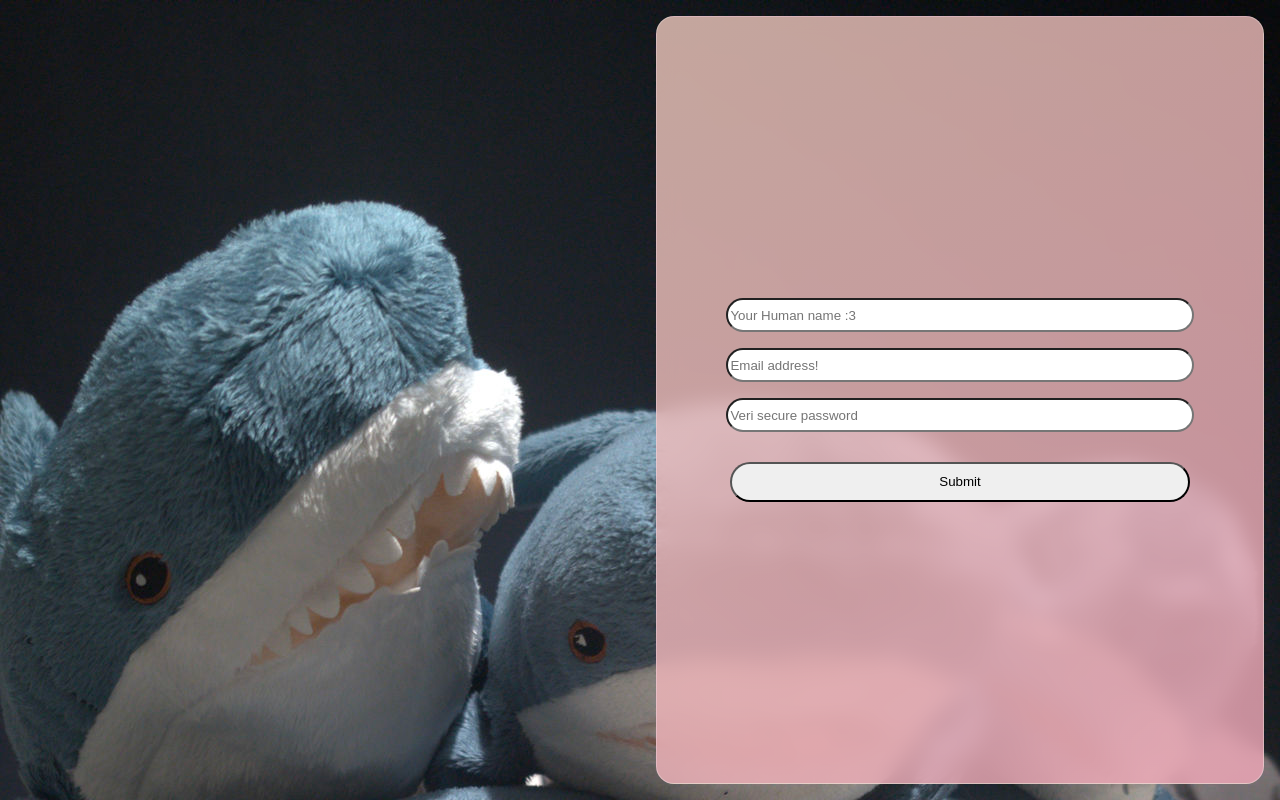
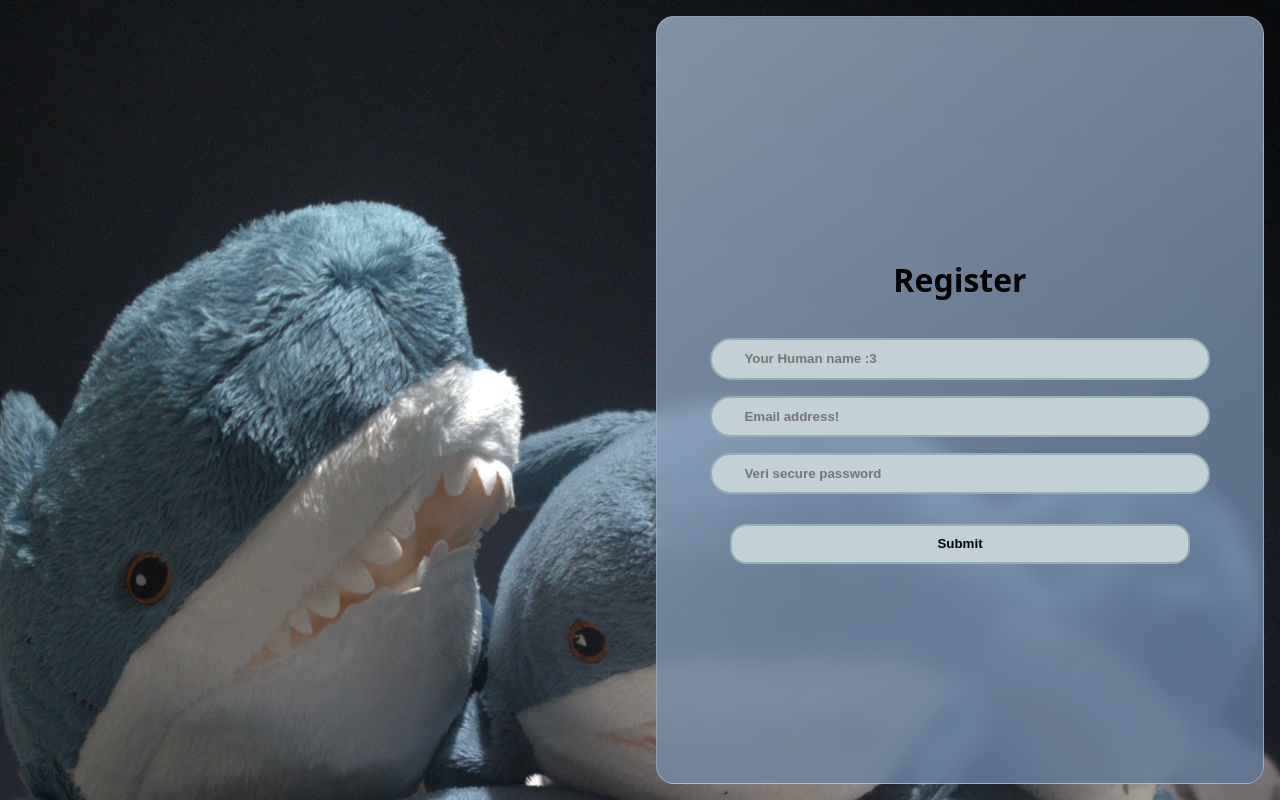
Before and after one commit to V3NCO/Hajdentity, a Nuxt app in the folder frontend/: page /register in a window 1280 px wide. Built offline with nearby package versions, Linux system fonts and the light colour scheme.

Commit message:
omg this is completly broken

```diff
--- a/frontend/app/app.vue
+++ b/frontend/app/app.vue
@@ -3,3 +3,62 @@
     <NuxtPage />
   </div>
 </template>
+<style>
+html, body {
+  height: 100%;
+  margin: 0;
+}
+
+body {
+  overflow: hidden;
+  background-image: url("/stocksharks.jpeg");
+  font-family: "Noto Sans";
+  /* Eventually this would be an animated carousel of shark images from users */
+  /* Maybe scrolling cards, because simple images side by side would look wrong and blending them with gradients would look wrong too */
+}
+
+#app, #__nuxt {
+  height: 100%;
+}
+
+
+input {
+  border-radius: 10rem;
+  border: 2px solid #95ADB6;
+  background-color: #C3D0D5;
+  font-weight: 600;
+  color: black;
+}
+
+button {
+  border-radius: 1rem;
+  border: 2px solid #95ADB6;
+  background-color: #C3D0D5;
+  font-weight: 700;
+}
+
+button:hover {
+  border: 3px solid #95ADB6;
+  background-color: #E3F0F5;
+}
+
+button:active {
+  border: 3px solid #859DA6;
+  background-color: #A3B0B5;
+}
+
+input:user-invalid {
+  border: 2px solid #EF959C;
+  background-color: #F7CACE;
+}
+
+.err {
+  color: #EC839B;
+  background-color: #F7CACE;
+  font-size: 0.85rem;
+  font-weight: 600;
+  margin: -0.5rem 0 0 0;
+  text-align: left;
+  align-self:baseline
+}
+</style>
--- a/frontend/app/pages/register/index.vue
+++ b/frontend/app/pages/register/index.vue
@@ -19,14 +19,36 @@ const username = ref('')
 const email = ref('')
 const password = ref('')
 
+type FieldErrors = Partial<Record<'username' | 'email' | 'password', string>>
+const errors = ref<FieldErrors>({})
+
+function validate() {
+  const next: FieldErrors = {}
+
+  const u = username.value
+  if (!u) next.username = 'Username is required'
+  else if (u.length < 3) next.username = 'Username must be at least 3 characters'
+  else if (u.length > 96) next.username = 'Username must be at most 96 characters'
+  else if (!/^(?:[A-Za-z0-9_]|-){3,96}$/.test(u)) next.username = 'Only letters, numbers, underscores, and hyphens allowed'
+
+  const e = email.value
+  if (!e) next.email = 'Email is required'
+  else if (!/^[^\s@]+@[^\s@]+\.[^\s@]+$/.test(e)) next.email = 'Enter a valid email address'
+
+  const p = password.value
+  if (!p) next.password = 'Password is required'
+  else if (p.length < 16) next.password = 'Password must be at least 16 characters'
+
+  errors.value = next
+  return Object.keys(next).length === 0
+}
+
+function onInput() {
+  validate()
+}
+
 async function onSubmit() {
-  const form = registerForm.value
-  if (!form) return
-
-  if (!form.checkValidity()) {
-    form.reportValidity()
-    return
-  }
+  if (!validate()) return
 
   await $fetch("/api/auth/register", { method: 'POST', body: { username: username.value, email: email.value, password: password.value } })
 }
@@ -37,8 +59,10 @@ async function onSubmit() {
 <div class="rcont">
   <div class="vcont">
     <form ref="registerForm" @submit.prevent="onSubmit">
+      <h1>Register</h1>
       <input
         v-model="username"
+        @input="onInput"
         id="username"
         name="username"
         placeholder="Your Human name :3"
@@ -48,8 +72,28 @@ async function onSubmit() {
         pattern="(?:[A-Za-z0-9_]|-){3,96}"
         required
       />
-      <input v-model="email" id="email" name="email" type="email" placeholder="Email address!" required/>
-      <input v-model="password" id="password" name="password" type="password" placeholder="Veri secure password" minlength=16 required/>
+      <p v-if="errors.username" class="err">{{ errors.username }}</p>
+      <input
+        v-model="email"
+        @input="onInput"
+        id="email"
+        name="email"
+        type="email"
+        placeholder="Email address!"
+        required
+      />
+      <p v-if="errors.email" class="err">{{ errors.email }}</p>
+      <input
+        v-model="password"
+        @input="onInput"
+        id="password"
+        name="password"
+        type="password"
+        placeholder="Veri secure password"
+        minlength=16
+        required
+      />
+      <p v-if="errors.password" class="err">{{ errors.password }}</p>
       <button type="submit">Submit</button>
     </form>
   </div>
@@ -65,7 +109,9 @@ html, body {
 body {
   overflow: hidden;
   background-image: url("/stocksharks.jpeg");
-  /*Eventually this would be an animated carousel of shark images from users*/
+  font-family: "Noto Sans";
+  /* Eventually this would be an animated carousel of shark images from users */
+  /* Maybe scrolling cards, because simple images side by side would look wrong and blending them with gradients would look wrong too */
 }
 
 #app, #__nuxt {
@@ -89,7 +135,7 @@ body {
     padding: 1em;
     height: 100%;
     width: 100%;
-    background-image: linear-gradient(147deg, #F1CBBFCC, #F3A9BACC);
+    background-image: linear-gradient(147deg, #9FB2CACC, #5D7798CC);
     backdrop-filter: blur(10px);
     -webkit-backdrop-filter: blur(10px);
     border-radius: 18px;
@@ -107,18 +153,14 @@ form {
 
 input {
   width: 80%;
-  height: 1.75rem;
+  height: 4%;
   border-radius: 10rem;
+  padding: 0.25rem 0.25rem 0.25rem 2rem
 }
 
 button {
   margin-top: 1em;
   width: 80%;
   height: 2.5rem;
-  border-radius: 10rem;
-}
-
-input:user-invalid {
-  box-shadow: 0 0 5px 1px red;
 }
 </style>
```
